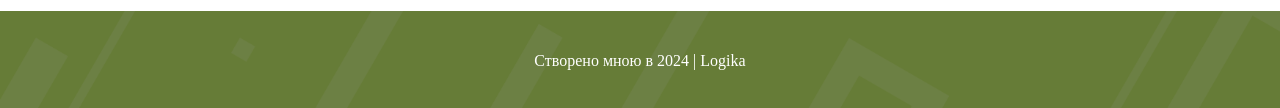
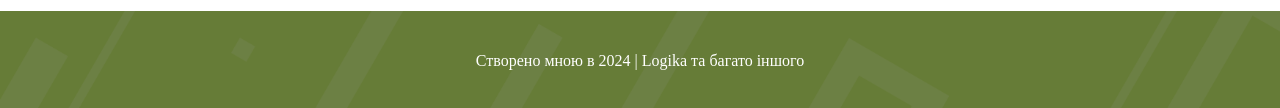
Before and after one commit to Arsen243/churka_repository, a plain HTML site: page index.html in a window 1280 px wide. Shown: the part 1989-2097 px from the top of the page. Drawn offline with Linux system fonts and the light colour scheme.

Commit message:
Нова гилка

```diff
--- a/index.html
+++ b/index.html
@@ -62,6 +62,7 @@
     <footer>
         <div class="footer_content">
             Створено мною в 2024 | Logika
+            та багато іншого
         </div>
     </footer>
 </body>
```
